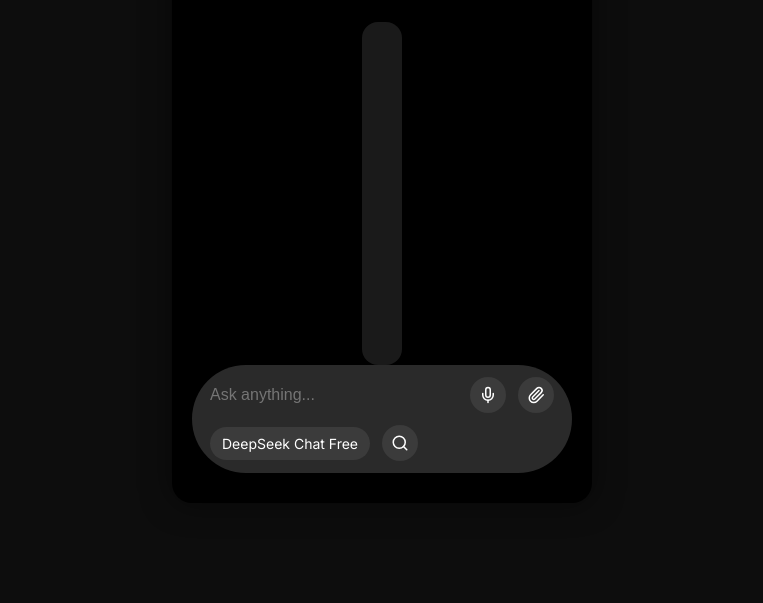
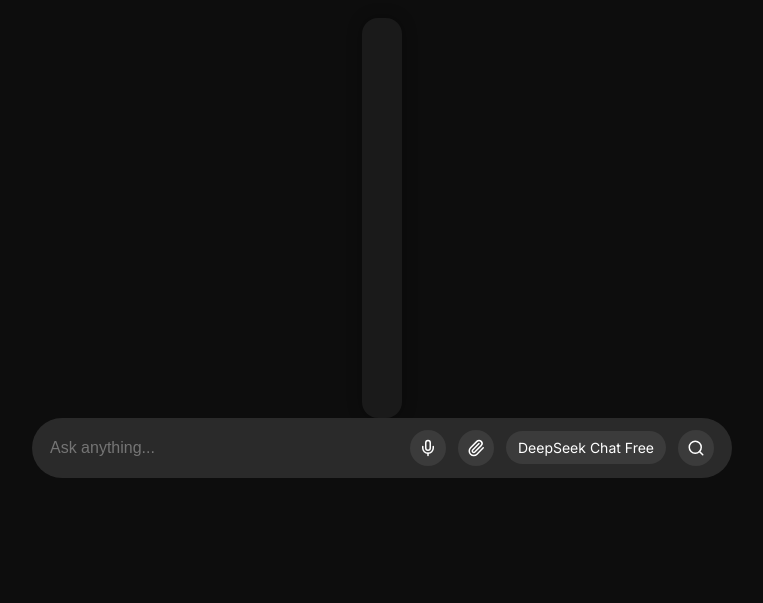
Before and after one commit to MML-Backup/FL-AI, a website: page index.html in a window 1280 px wide. Shown: the part 197-800 px from the top of the page, without its empty margins (258-1021 px from the left). Drawn offline with nearby package versions, Linux system fonts and the light colour scheme.

Commit message:
Update style.css

```diff
--- a/style.css
+++ b/style.css
@@ -1,3 +1,4 @@
+
 * {
   box-sizing: border-box;
   margin: 0;
@@ -12,22 +13,19 @@ body {
   display: flex;
   justify-content: center;
   align-items: center;
-  margin: 0;
-  padding: 0;
+  padding: 20px;
+  overflow: hidden; /* prevent scroll unless really needed */
 }
 
 .container {
-  background-color: #000; /* optional: black background for boxed effect */
-  border-radius: 20px;
-  padding: 30px 20px;
+  text-align: center;
+  max-width: 700px;
   width: 100%;
-  max-width: 420px;
-  height: 600px;
   display: flex;
   flex-direction: column;
-  align-items: center;
-  justify-content: flex-start;
-  box-shadow: 0 0 30px rgba(0, 0, 0, 0.5);
+  justify-content: flex-start; /* Align items to the start (top) */
+  align-items: center;     /* horizontally center inside container */
+  flex-grow: 1; /* Allow container to take up available space in body */
 }
 
 .title {
```
